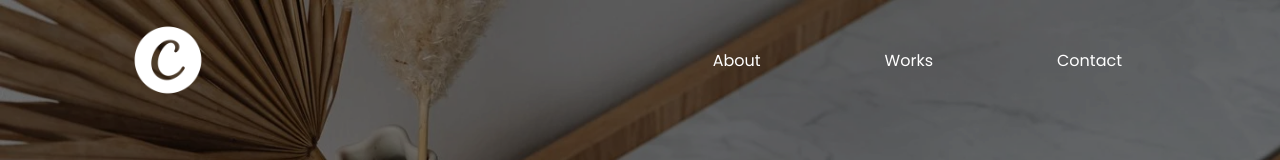
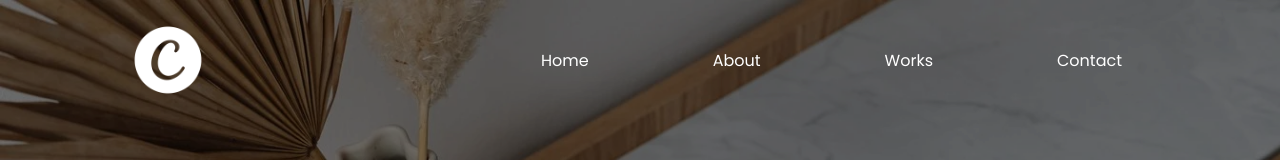
Before and after one commit to Scharlyopitz/CHEYSSOI-PARIS, a React (Vite) app: page /about in a window 1280 px wide. Shown: the top 160 px of the page. Built offline with nearby package versions, Linux system fonts and the light colour scheme.

Commit message:
Ajout de home dans la nav

```diff
--- a/src/components/Navbar.jsx
+++ b/src/components/Navbar.jsx
@@ -22,6 +22,10 @@ function Logo() {
 
 function Menu() {
   const links = [
+    {
+      name: "Home",
+      to: "#",
+    },
     {
       name: "About",
       to: "#about",
```
